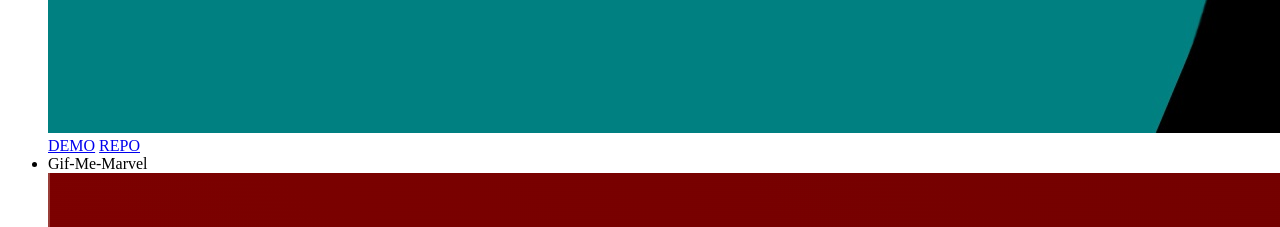
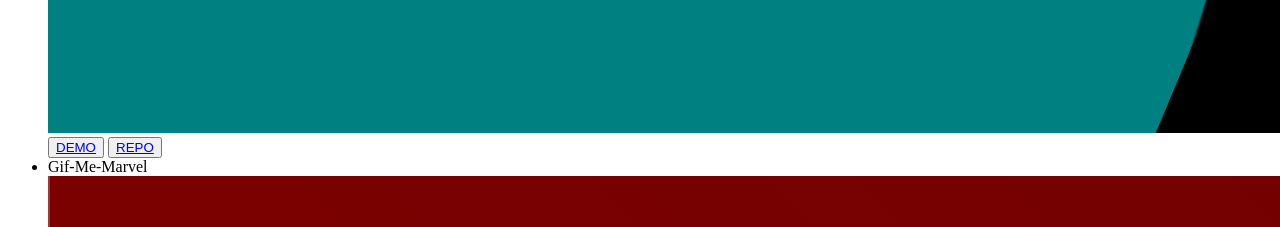
Before and after one commit to provostma21/Portfolio, a React (Create React App) app: page / in a window 1280 px wide. Shown: the part 3020-3247 px from the top of the page. Built offline with nearby package versions, Linux system fonts and the light colour scheme.

Commit message:
made DEMO and REPO links into buttons

```diff
--- a/src/components/Projects/Projects.js
+++ b/src/components/Projects/Projects.js
@@ -35,8 +35,12 @@ function Project(props) {
           alt={projectData.name}
         />
       }{" "}
-      <a href={projectData.link}>DEMO</a>{" "}
-      <a href={projectData.repoLink}>REPO</a>
+      <button>
+        <a href={projectData.link}>DEMO</a>
+      </button>{" "}
+      <button>
+        <a href={projectData.repoLink}>REPO</a>
+      </button>
     </li>
   ));
   return (
```
